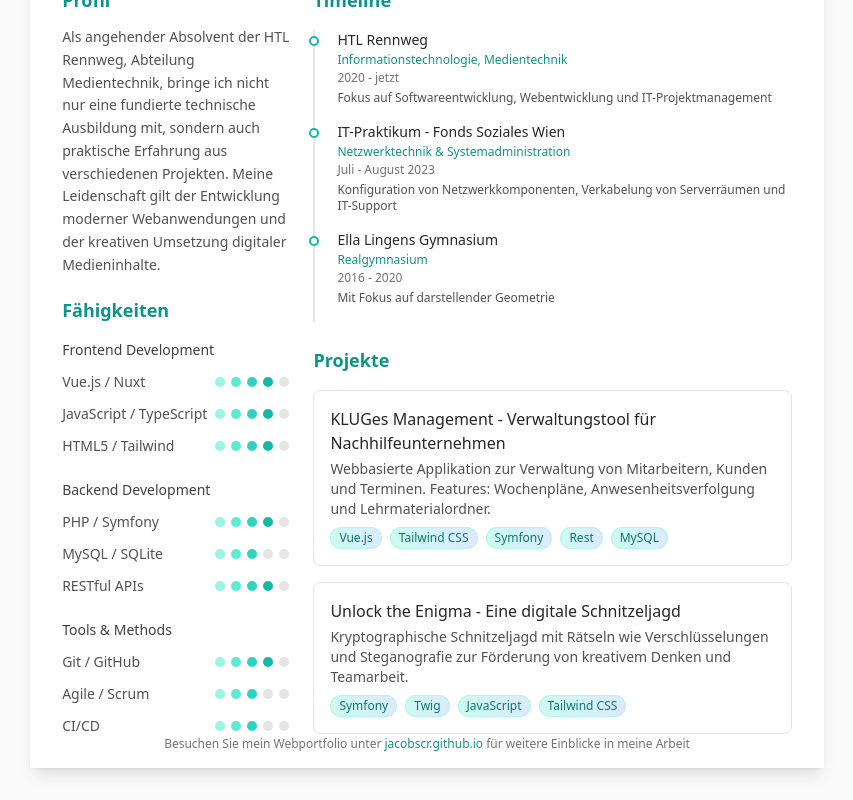
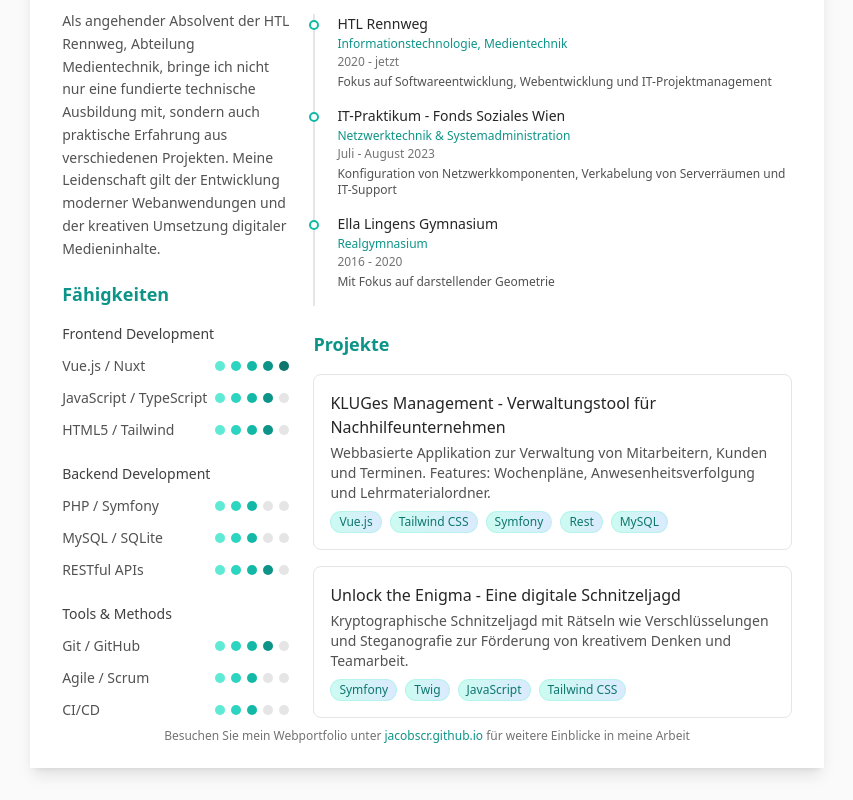
Before and after one commit to jacobscr/jacobscr.github.io, a Vue app: page / in a window 1280 px wide. Shown: the part 387-1187 px from the top of the page, without its empty margins (213-1066 px from the left). Built offline with nearby package versions, Linux system fonts and the light colour scheme.

Commit message:
Fine-tune resume layout and skill indicators

```diff
--- a/src/components/Resume.vue
+++ b/src/components/Resume.vue
@@ -2,7 +2,7 @@
   <div class="min-h-screen bg-neutral-50 py-8 print:p-0 print:bg-white">
     <div class="w-[21cm] h-[29.7cm] mx-auto bg-white shadow-lg relative print:shadow-none">
       <!-- Header -->
-      <header class="px-8 pt-8 pb-5 bg-gradient-to-r from-teal-50 to-blue-50">
+      <header class="px-8 pt-4 pb-5 bg-gradient-to-r from-teal-50 to-blue-50">
         <div class="flex justify-between">
           <div class="flex flex-col justify-between">
             <h1 class="text-3xl font-bold text-teal-600">Jacob Schrott</h1>
@@ -106,12 +106,12 @@
                         <div v-for="i in 5" :key="i"
                              class="w-2.5 h-2.5 rounded-full"
                              :class="{
-                               'bg-teal-200': i <= 4 && i === 1,
-                               'bg-teal-300': i <= 4 && i === 2,
-                               'bg-teal-400': i <= 4 && i === 3,
-                               'bg-teal-500': i <= 4 && i === 4,
-                               'bg-teal-600': i <= 4 && i === 5,
-                               'bg-neutral-200': i > 4
+                               'bg-teal-300': i <= 5 && i === 1,
+                               'bg-teal-400': i <= 5 && i === 2,
+                               'bg-teal-500': i <= 5 && i === 3,
+                               'bg-teal-600': i <= 5 && i === 4,
+                               'bg-teal-700': i <= 5 && i === 5,
+                               'bg-neutral-200': i > 5
                              }">
                         </div>
                       </div>
@@ -124,11 +124,11 @@
                         <div v-for="i in 5" :key="i"
                              class="w-2.5 h-2.5 rounded-full"
                              :class="{
-                               'bg-teal-200': i <= 4 && i === 1,
-                               'bg-teal-300': i <= 4 && i === 2,
-                               'bg-teal-400': i <= 4 && i === 3,
-                               'bg-teal-500': i <= 4 && i === 4,
-                               'bg-teal-600': i <= 4 && i === 5,
+                               'bg-teal-300': i <= 4 && i === 1,
+                               'bg-teal-400': i <= 4 && i === 2,
+                               'bg-teal-500': i <= 4 && i === 3,
+                               'bg-teal-600': i <= 4 && i === 4,
+                               'bg-teal-700': i <= 4 && i === 5,
                                'bg-neutral-200': i > 4
                              }">
                         </div>
@@ -142,11 +142,11 @@
                         <div v-for="i in 5" :key="i"
                              class="w-2.5 h-2.5 rounded-full"
                              :class="{
-                               'bg-teal-200': i <= 4 && i === 1,
-                               'bg-teal-300': i <= 4 && i === 2,
-                               'bg-teal-400': i <= 4 && i === 3,
-                               'bg-teal-500': i <= 4 && i === 4,
-                               'bg-teal-600': i <= 4 && i === 5,
+                               'bg-teal-300': i <= 4 && i === 1,
+                               'bg-teal-400': i <= 4 && i === 2,
+                               'bg-teal-500': i <= 4 && i === 3,
+                               'bg-teal-600': i <= 4 && i === 4,
+                               'bg-teal-700': i <= 4 && i === 5,
                                'bg-neutral-200': i > 4
                              }">
                         </div>
@@ -166,12 +166,12 @@
                         <div v-for="i in 5" :key="i"
                              class="w-2.5 h-2.5 rounded-full"
                              :class="{
-                               'bg-teal-200': i <= 4 && i === 1,
-                               'bg-teal-300': i <= 4 && i === 2,
-                               'bg-teal-400': i <= 4 && i === 3,
-                               'bg-teal-500': i <= 4 && i === 4,
-                               'bg-teal-600': i <= 4 && i === 5,
-                               'bg-neutral-200': i > 4
+                               'bg-teal-300': i <= 3 && i === 1,
+                               'bg-teal-400': i <= 3 && i === 2,
+                               'bg-teal-500': i <= 3 && i === 3,
+                               'bg-teal-600': i <= 3 && i === 4,
+                               'bg-teal-700': i <= 3 && i === 5,
+                               'bg-neutral-200': i > 3
                              }">
                         </div>
                       </div>
@@ -184,11 +184,11 @@
                         <div v-for="i in 5" :key="i"
                              class="w-2.5 h-2.5 rounded-full"
                              :class="{
-                               'bg-teal-200': i <= 3 && i === 1,
-                               'bg-teal-300': i <= 3 && i === 2,
-                               'bg-teal-400': i <= 3 && i === 3,
-                               'bg-teal-500': i <= 3 && i === 4,
-                               'bg-teal-600': i <= 3 && i === 5,
+                               'bg-teal-300': i <= 3 && i === 1,
+                               'bg-teal-400': i <= 3 && i === 2,
+                               'bg-teal-500': i <= 3 && i === 3,
+                               'bg-teal-600': i <= 3 && i === 4,
+                               'bg-teal-700': i <= 3 && i === 5,
                                'bg-neutral-200': i > 3
                              }">
                         </div>
@@ -202,11 +202,11 @@
                         <div v-for="i in 5" :key="i"
                              class="w-2.5 h-2.5 rounded-full"
                              :class="{
-                               'bg-teal-200': i <= 4 && i === 1,
-                               'bg-teal-300': i <= 4 && i === 2,
-                               'bg-teal-400': i <= 4 && i === 3,
-                               'bg-teal-500': i <= 4 && i === 4,
-                               'bg-teal-600': i <= 4 && i === 5,
+                               'bg-teal-300': i <= 4 && i === 1,
+                               'bg-teal-400': i <= 4 && i === 2,
+                               'bg-teal-500': i <= 4 && i === 3,
+                               'bg-teal-600': i <= 4 && i === 4,
+                               'bg-teal-700': i <= 4 && i === 5,
                                'bg-neutral-200': i > 4
                              }">
                         </div>
@@ -226,11 +226,11 @@
                         <div v-for="i in 5" :key="i"
                              class="w-2.5 h-2.5 rounded-full"
                              :class="{
-                               'bg-teal-200': i <= 4 && i === 1,
-                               'bg-teal-300': i <= 4 && i === 2,
-                               'bg-teal-400': i <= 4 && i === 3,
-                               'bg-teal-500': i <= 4 && i === 4,
-                               'bg-teal-600': i <= 4 && i === 5,
+                               'bg-teal-300': i <= 4 && i === 1,
+                               'bg-teal-400': i <= 4 && i === 2,
+                               'bg-teal-500': i <= 4 && i === 3,
+                               'bg-teal-600': i <= 4 && i === 4,
+                               'bg-teal-700': i <= 4 && i === 5,
                                'bg-neutral-200': i > 4
                              }">
                         </div>
@@ -244,11 +244,11 @@
                         <div v-for="i in 5" :key="i"
                              class="w-2.5 h-2.5 rounded-full"
                              :class="{
-                               'bg-teal-200': i <= 3 && i === 1,
-                               'bg-teal-300': i <= 3 && i === 2,
-                               'bg-teal-400': i <= 3 && i === 3,
-                               'bg-teal-500': i <= 3 && i === 4,
-                               'bg-teal-600': i <= 3 && i === 5,
+                               'bg-teal-300': i <= 3 && i === 1,
+                               'bg-teal-400': i <= 3 && i === 2,
+                               'bg-teal-500': i <= 3 && i === 3,
+                               'bg-teal-600': i <= 3 && i === 4,
+                               'bg-teal-700': i <= 3 && i === 5,
                                'bg-neutral-200': i > 3
                              }">
                         </div>
@@ -262,11 +262,11 @@
                         <div v-for="i in 5" :key="i"
                              class="w-2.5 h-2.5 rounded-full"
                              :class="{
-                               'bg-teal-200': i <= 3 && i === 1,
-                               'bg-teal-300': i <= 3 && i === 2,
-                               'bg-teal-400': i <= 3 && i === 3,
-                               'bg-teal-500': i <= 3 && i === 4,
-                               'bg-teal-600': i <= 3 && i === 5,
+                               'bg-teal-300': i <= 3 && i === 1,
+                               'bg-teal-400': i <= 3 && i === 2,
+                               'bg-teal-500': i <= 3 && i === 3,
+                               'bg-teal-600': i <= 3 && i === 4,
+                               'bg-teal-700': i <= 3 && i === 5,
                                'bg-neutral-200': i > 3
                              }">
                         </div>
@@ -357,7 +357,7 @@
       </div>
 
       <!-- Fußzeile -->
-      <footer class="absolute bottom-4 w-full px-8 text-center">
+      <footer class="absolute bottom-6 w-full px-8 text-center">
         <p class="text-xs text-neutral-500">
           Besuchen Sie mein Webportfolio unter
           <a href="https://jacobscr.github.io/"
```
